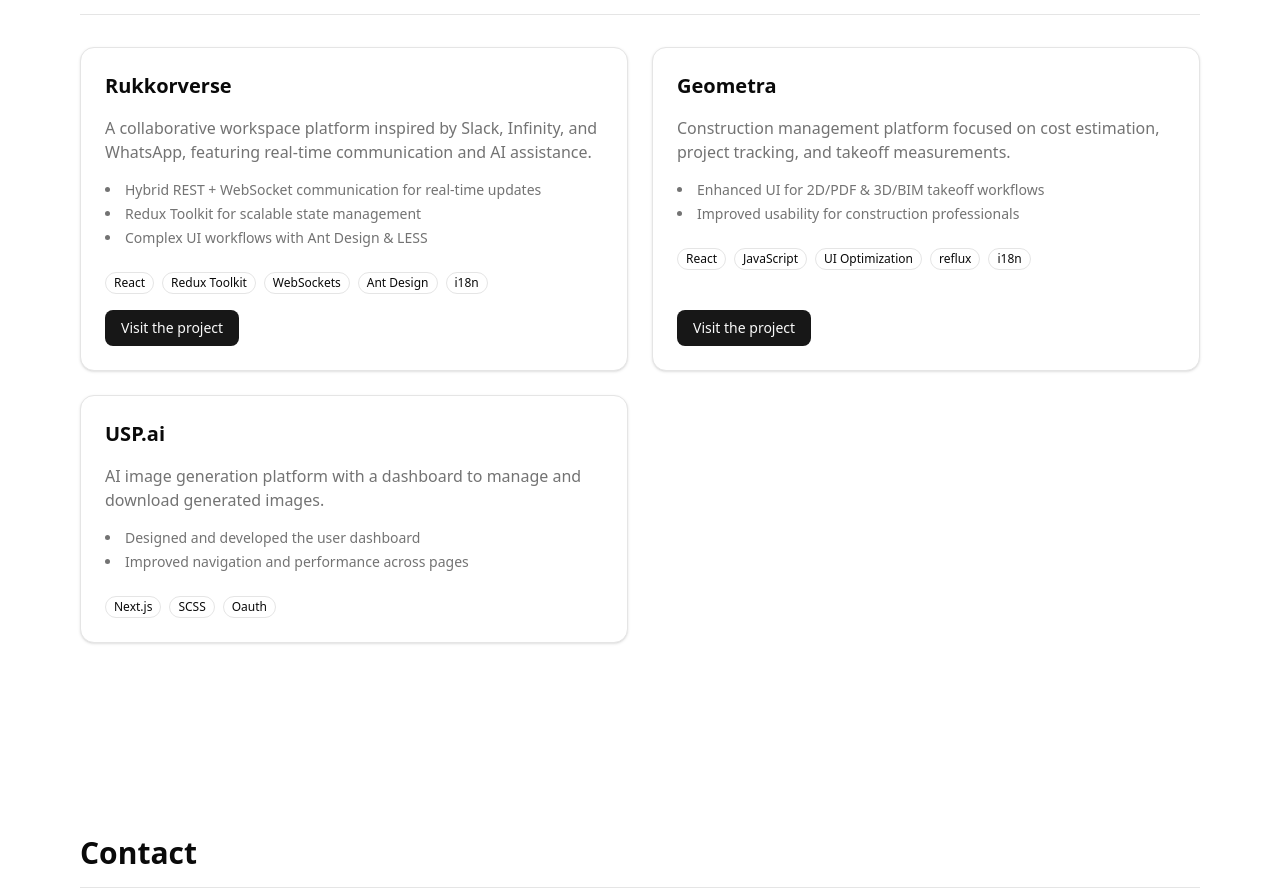
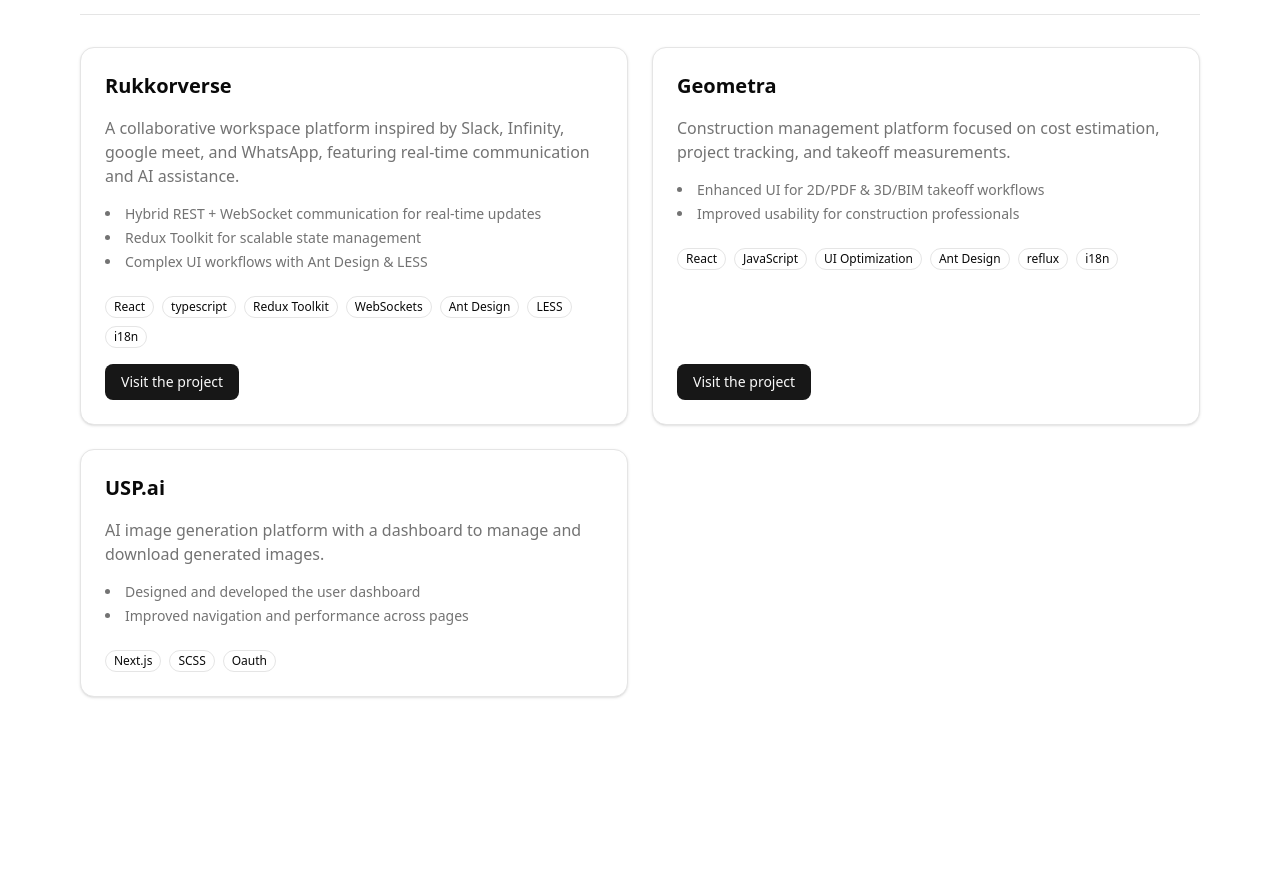
Before and after one commit to harmil007/my-portfolio, a Next.js app: page / in a window 1280 px wide. Shown: the part 2372-3266 px from the top of the page. Built offline with nearby package versions, Linux system fonts and the light colour scheme.

Commit message:
added missing details

```diff
--- a/components/sections/projects.tsx
+++ b/components/sections/projects.tsx
@@ -7,13 +7,21 @@
   {
     title: "Rukkorverse",
     description:
-      "A collaborative workspace platform inspired by Slack, Infinity, and WhatsApp, featuring real-time communication and AI assistance.",
+      "A collaborative workspace platform inspired by Slack, Infinity, google meet, and WhatsApp, featuring real-time communication and AI assistance.",
     highlights: [
       "Hybrid REST + WebSocket communication for real-time updates",
       "Redux Toolkit for scalable state management",
       "Complex UI workflows with Ant Design & LESS",
     ],
-    tech: ["React", "Redux Toolkit", "WebSockets", "Ant Design", "i18n"],
+    tech: [
+      "React",
+      "typescript",
+      "Redux Toolkit",
+      "WebSockets",
+      "Ant Design",
+      "LESS",
+      "i18n",
+    ],
     projectLink: "https://app.rukkor.com",
   },
   {
@@ -24,7 +32,14 @@
       "Enhanced UI for 2D/PDF & 3D/BIM takeoff workflows",
       "Improved usability for construction professionals",
     ],
-    tech: ["React", "JavaScript", "UI Optimization", "reflux", "i18n"],
+    tech: [
+      "React",
+      "JavaScript",
+      "UI Optimization",
+      "Ant Design",
+      "reflux",
+      "i18n",
+    ],
     projectLink: "https://geometra.rukkor.io",
   },
   {
```
